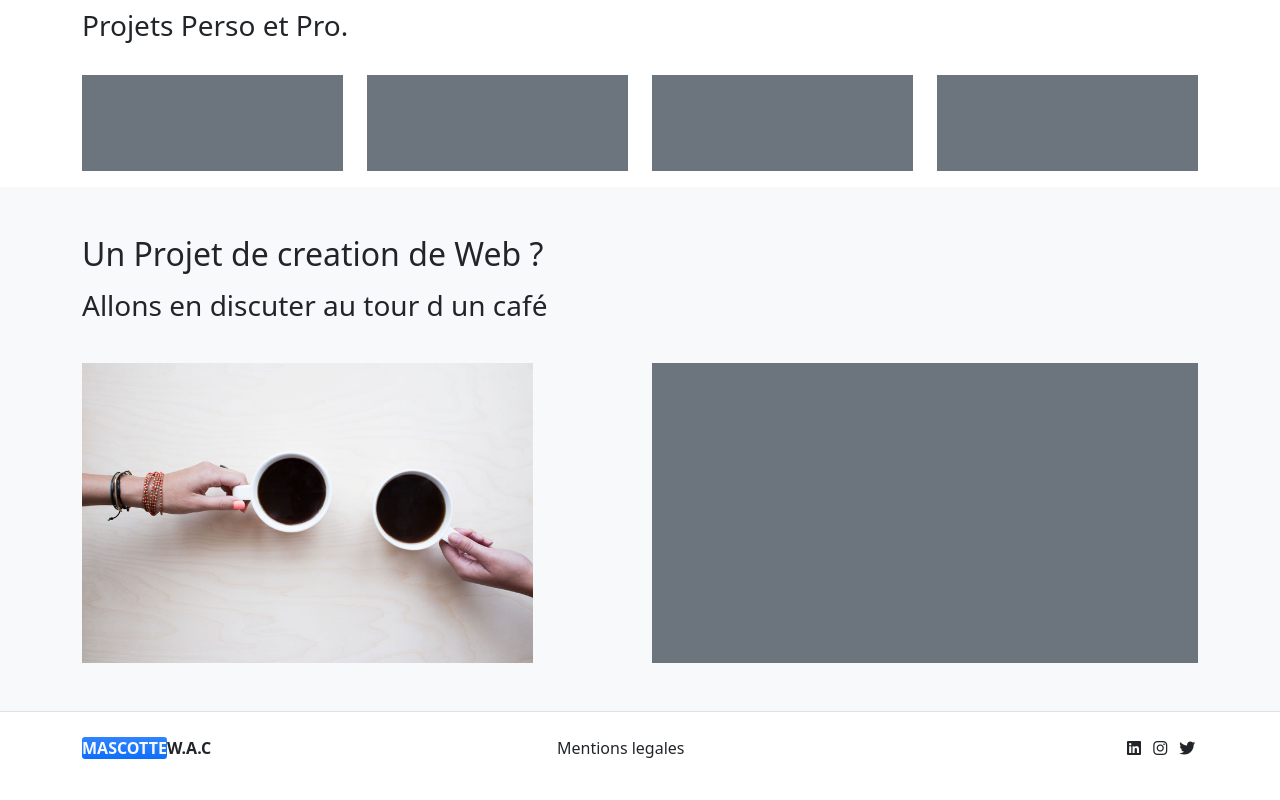
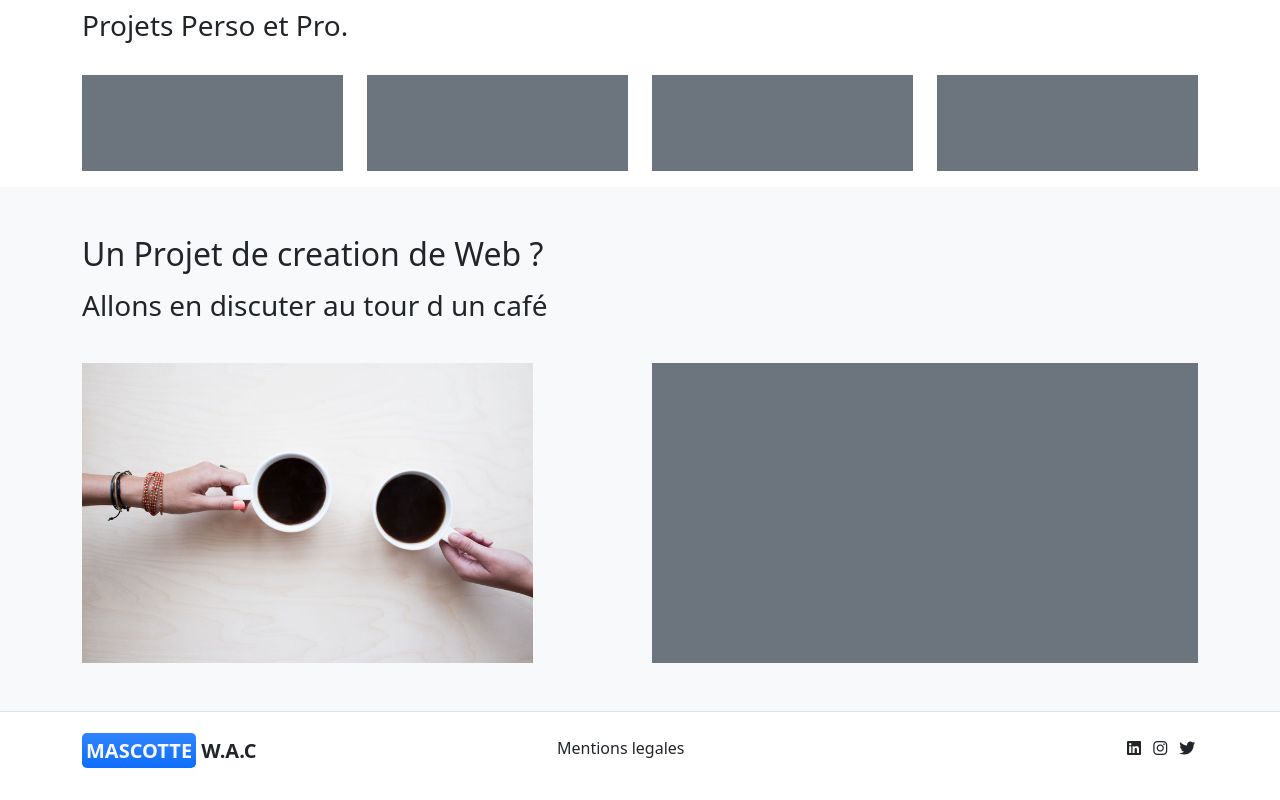
Before and after one commit to Steve2404/Cv-mit-Bootstap5, a plain HTML site: page votreDossier/index.html in a window 1280 px wide. Shown: the part 1358-2158 px from the top of the page. Drawn offline with nearby package versions, Linux system fonts and the light colour scheme.

Commit message:
Änderung einigen Parameters:Button, Icon, Font-familly und font-size

```diff
--- a/votreDossier/index.html
+++ b/votreDossier/index.html
@@ -99,7 +99,9 @@
         <div class="container py-4">
             <div class="row gy-3">
                 <div class="col-12 col-md-4">
-                    <P class="fw-bolder"><span class="bg-primary bg-gradient rounded-1 text-light">MASCOTTE</span>W.A.C</P>
+                    <a class="navbar-brand text-dark text-uppercase fw-bold" href="#">
+                        <span class="bg-primary bg-gradient p-1 rounded-3 text-light">mascotte</span> W.A.C
+                    </a>
                 </div>
                 <div class="col-12 col-md-3 offset-md-1">
                     <ul class="list-unstyled mb-0">
```
